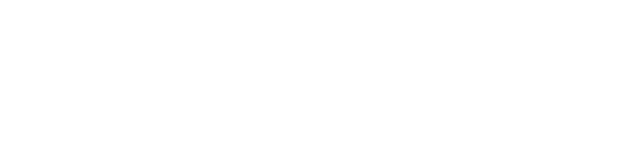
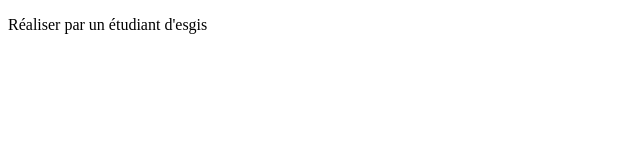
Before and after one commit to Lucreine/mon_site_web, a plain HTML site: page index.html in a window 1280 px wide. Shown: the whole page, without its empty margins (0-640 px from the left). Drawn offline with Linux system fonts and the light colour scheme.

Commit message:
realisation du footer

```diff
--- a/index.html
+++ b/index.html
@@ -8,6 +8,8 @@
     <title>Mon site web</title>
 </head>
 <body>
-
+    <footer>
+        <p>Réaliser par un étudiant d'esgis</p>
+    </footer>
 </body>
 </html>
```
